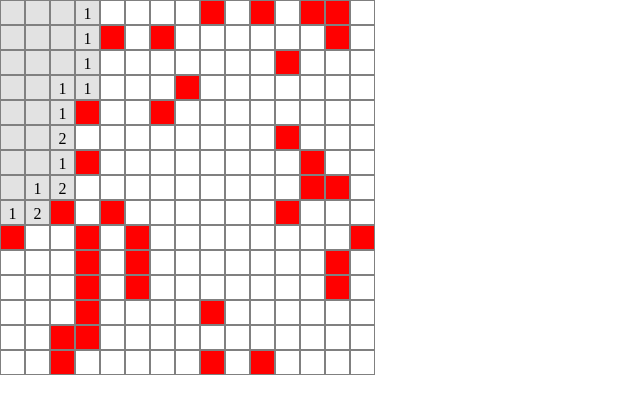
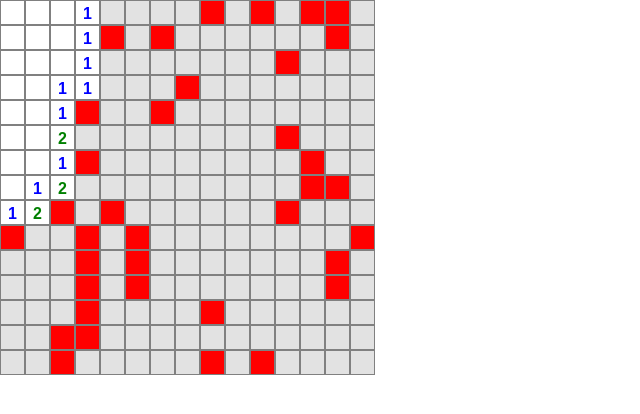
Before and after one commit to dalehurwitz/Minesweeper, a website: page index.html in a window 1280 px wide. Both pictures are taken after a click on the element 12 px from the left and 12 px from the top of the page. Shown: the whole page, without its empty margins (0-640 px from the left). Drawn offline with Linux system fonts and the light colour scheme; files that its build step writes are made by us from their sources.

Commit message:
styling improvements

```diff
--- a/main.less
+++ b/main.less
@@ -24,12 +24,33 @@ body {
 		float: left;
 		box-sizing: border-box;
 		border: 1px solid grey;
+        background: #e2e2e2;
 		text-align: center;
 		line-height: @tileW;
 		cursor: pointer;
+        font-family: sans-serif;
+        font-weight: bold;
 
-		&.is-bomb {
-			background: #999;
-		}
+        &.is-cleared {
+            background: #fff;
+            &.bombs {
+                &--1 {
+                    color: blue;
+                }
+                &--2 {
+                    color: green;
+                }
+                &--3 {
+                    color: red;
+                }
+                &--4 {
+                    color: #000;
+                }
+            }
+        }
+
+        &.is-flagged {
+            background: pink;
+        }
 	}
 }
--- a/minesweeper.js
+++ b/minesweeper.js
@@ -2,10 +2,12 @@ class Minesweeper {
 	constructor(container) {
 		this.GAME_CONTAINER = document.getElementById(container);
 		this.GAME_BOARD; //[y][x]
-		this.TILES = [];
 		this.TILES_X = 15;
 		this.TILES_Y = 15;
-		this.bombRatio = 0.15625;
+        this.TILES = [];
+        this.CLEARED_TILES = 0;
+		this.BOMB_RATIO = 0.15625;
+        this.TOTAL_BOMBS = 0;
 		this.GAME_STARTED = false;
 		this.neighbourOffsets = [
 			{x:-1, y:-1}, {x:0, y:-1},
@@ -48,12 +50,12 @@ class Minesweeper {
 	}
 
 	generateGame(x, y) {
-		var numBombs = Math.ceil(this.TILES_X * this.TILES_Y * this.bombRatio),
-			bombTiles = [],
+		this.TOTAL_BOMBS = Math.ceil(this.TILES_X * this.TILES_Y * this.BOMB_RATIO);
+
+        var bombTiles = [],
             potentialBombTiles = [],
 			offLimitTiles = [];
 
-        console.log(x, y);
         //Let's store all the offLimitTiles index's for easy reference
 		offLimitTiles = this.getNeighbourTiles(x, y).map((tile) => {
             return tile.tileIndex;
@@ -71,7 +73,7 @@ class Minesweeper {
         potentialBombTiles = Minesweeper.shuffle(potentialBombTiles);
 
         //Pick the first 'numBombs' tile index's from the shuffled potentialBombTiles array
-        bombTiles = potentialBombTiles.splice(0, numBombs);
+        bombTiles = potentialBombTiles.splice(0, this.TOTAL_BOMBS);
 
         bombTiles.map((i) => {
             this.updateTileState(i, {isBomb: true});
@@ -172,17 +174,21 @@ class Minesweeper {
 	renderTiles(tiles) {
 		tiles.map((index) => {
             var tile = this.TILES[index],
-                tileBg = "";
+                tileClass = "";
 
             if(tile.isCleared) {
-                tileBg = "#e2e2e2";
+                tileClass = " is-cleared";
+                if(tile.neighbouringBombs > 0) {
+                    var numBombs = tile.neighbouringBombs;
+                    tileClass += (" bombs--" + (numBombs > 4 ? 4 : numBombs));
+                }
             } else if(tile.isFlagged) {
-                tileBg = "pink";
+                tileClass = " is-flagged";
             } else {
-                tileBg = "#fff";
+                tile.elem.className = tile.elem.className.replace(/\sis-flagged/g, "");
             }
 
-            tile.elem.style.backgroundColor = tileBg;
+            tile.elem.className += tileClass;
 
             if(tile.neighbouringBombs) {
                 tile.elem.innerHTML = tile.neighbouringBombs;
```
Also changed, not shown: dist/minesweeper.js, main.css.
